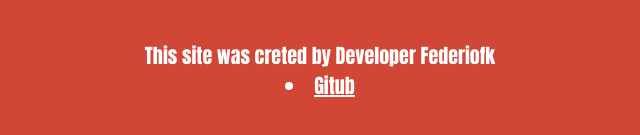
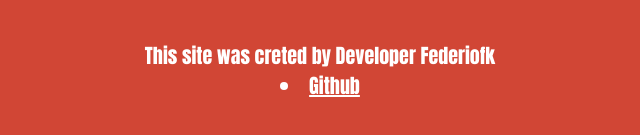
Before and after one commit to Federicofk/cartoon-hero, a plain HTML site: page index.html in a window 1280 px wide. Shown: the part 1627-1762 px from the top of the page, 320-960 px from the left. Drawn offline with Linux system fonts and the light colour scheme.

Commit message:
update html

```diff
--- a/index.html
+++ b/index.html
@@ -41,7 +41,7 @@
 <!-- foter elements -->
 
 <footer>
-<p>This site was creted by Developer Federiofk <li><a target="_blank" href="https://github.com/Federicofk">Gitub</a></li>
+<p>This site was creted by Developer Federiofk <li><a target="_blank" href="https://github.com/Federicofk">Github</a></li>
 
 </p>
 
```
